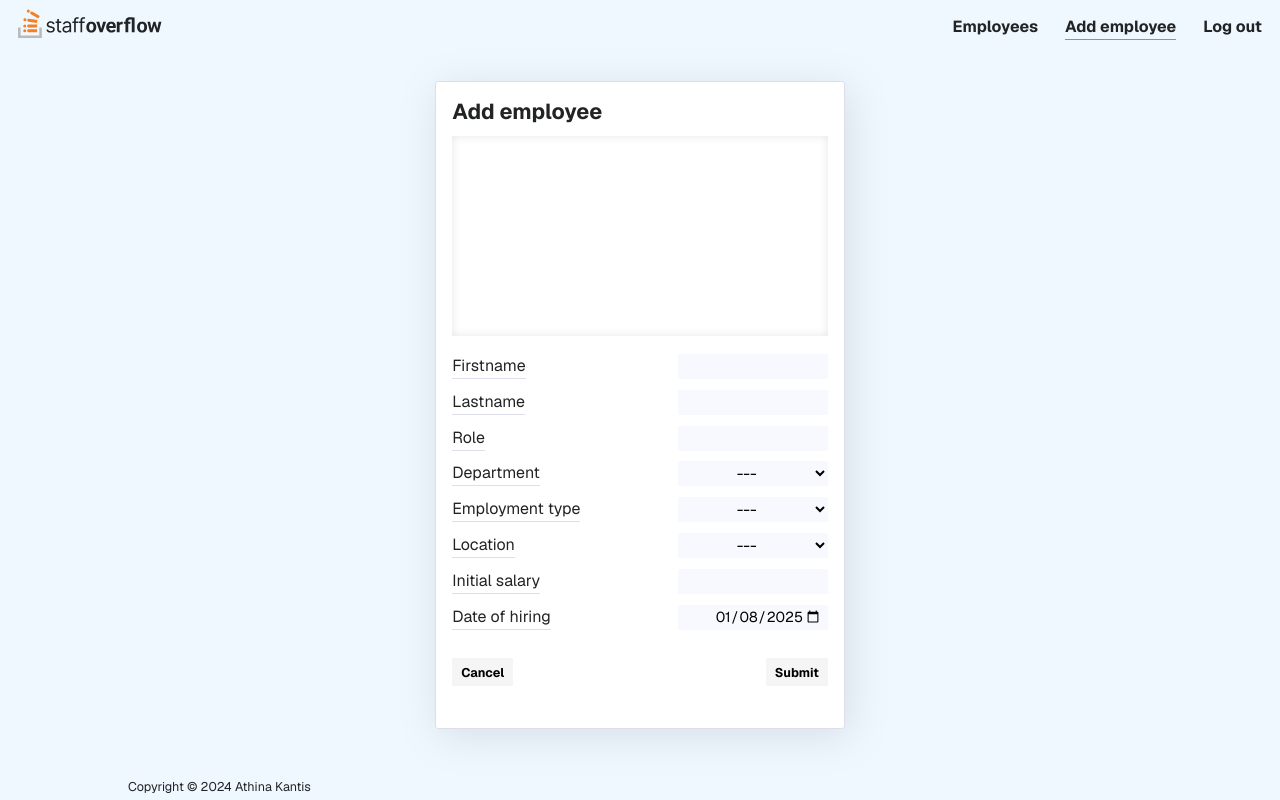
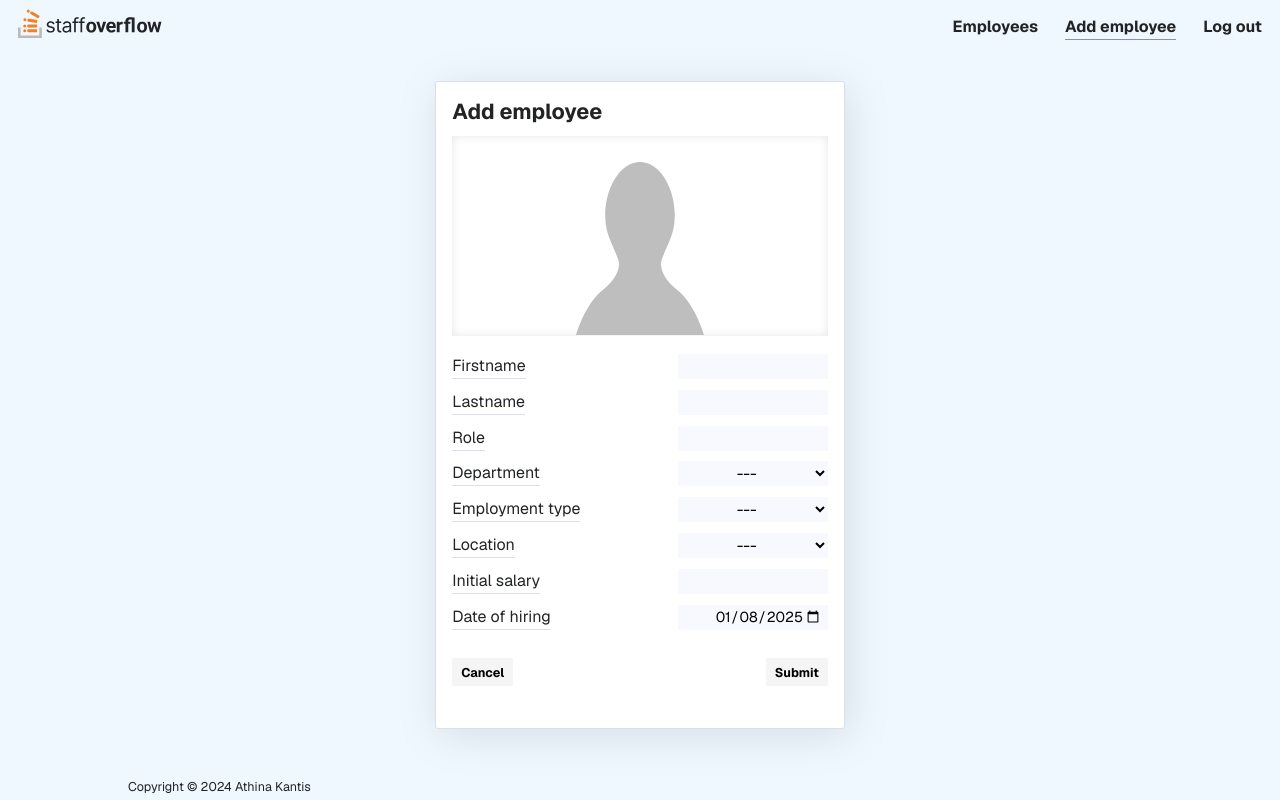
Before and after one commit to athinakantis/staffoverflow, a React (Vite) app: page /home/add in a window 1280 px wide. Built offline with nearby package versions, Linux system fonts and the light colour scheme; no server answers.

Commit message:
update NewEmployee: use image for employee without name

```diff
--- a/src/Components/NewEmployee/NewEmployee.css
+++ b/src/Components/NewEmployee/NewEmployee.css
@@ -11,6 +11,11 @@
 
 .newEmployeeCard .frame {
   height: 200px;
+}
+
+.newEmployeeCard .frame img {
+  height: 175px;
+  scale: 1 0.99;
 }
 
 .addNew button {
--- a/src/Components/NewEmployee/NewEmployee.jsx
+++ b/src/Components/NewEmployee/NewEmployee.jsx
@@ -64,19 +64,24 @@ function NewEmployee() {
 
   return (
     <div
-            className={
-                isEditing ? 'newEmployeeCard edit' : 'newEmployeeCard addNew'
-            }
+      className={isEditing ? 'newEmployeeCard edit' : 'newEmployeeCard addNew'}
     >
       {isEditing ? (
         <>
           <p className='emName'>Add employee</p>
           <div className='frame'>
-                        {firstname && lastname && (
             <img
-                                src={`https://robohash.org/${firstname}${lastname}.png?set=set5&size=175x175`}
+              src={
+                firstname && lastname
+                  ? `https://robohash.org/${firstname}${lastname}.png?set=set5&size=175x175`
+                  : `/src/assets/unknownEmployee.svg`
+              }
+              alt={
+                firstname && lastname
+                  ? `${firstname} ${lastname}`
+                  : 'New Employee'
+              }
             />
-                        )}
           </div>
           <form>
             <div>
@@ -124,9 +129,7 @@ function NewEmployee() {
               </select>
             </div>
             <div>
-                            <label htmlFor='employment_type'>
-                                Employment type
-                            </label>
+              <label htmlFor='employment_type'>Employment type</label>
               <select
                 onChange={handleChange}
                 name='employment_type'
```
Lines whose indentation alone changed are shown as unchanged.
